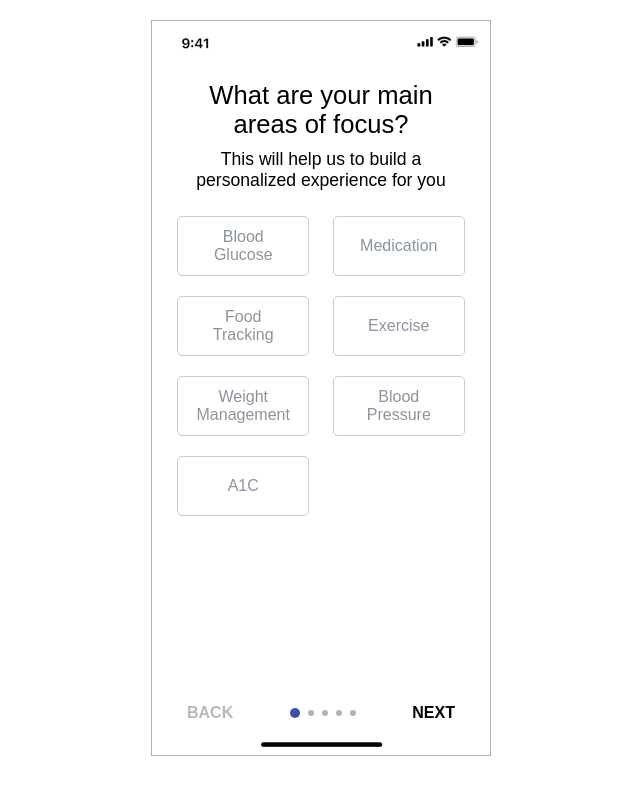
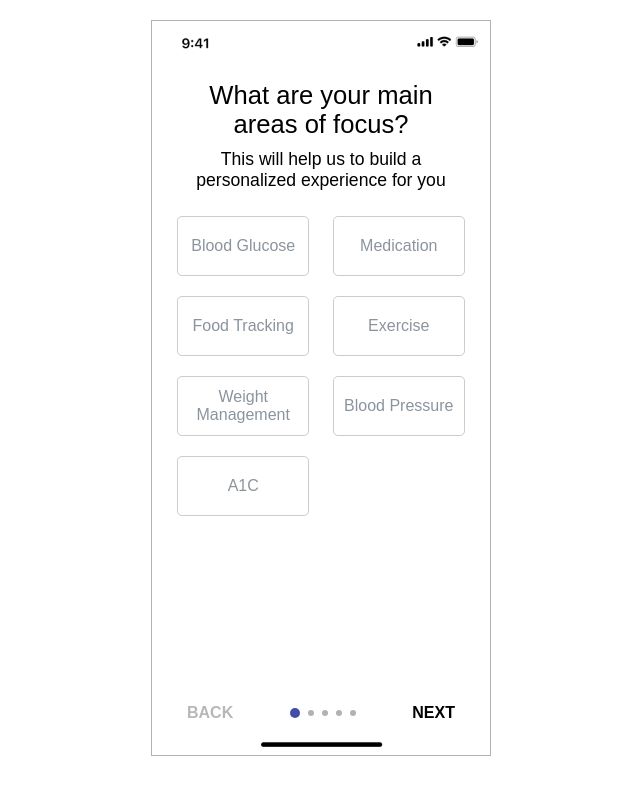
Before and after one commit to dmcshehan/react-select-slider, a React app: page / in a window 1280 px wide. Shown: the top 786 px of the page, without its empty margins (319-959 px from the left). Built offline with nearby package versions, Linux system fonts and the light colour scheme; a web font is replaced by a local one.

Commit message:
change heights

```diff
--- a/src/App/SelectBox/SelectBox.module.scss
+++ b/src/App/SelectBox/SelectBox.module.scss
@@ -5,7 +5,7 @@
 
   height: 60px;
   margin-bottom: 20px;
-  padding: 0 18px;
+  padding: 0 10px;
   border-radius: 5px;
 
   border: 1px solid rgba(0, 0, 0, 0.2);
--- a/src/index.js
+++ b/src/index.js
@@ -4,11 +4,7 @@ import "./index.css";
 
 import App from "./App/App";
 
-// We listen to the resize event
-window.addEventListener("resize", () => {
-  // We execute the same script as before
-  let vh = window.innerHeight * 0.01;
-  document.documentElement.style.setProperty("--vh", `${vh}px`);
-});
+let vh = window.innerHeight * 0.01;
+document.documentElement.style.setProperty("--vh", `${vh}px`);
 
 ReactDOM.render(<App />, document.getElementById("root"));
```
